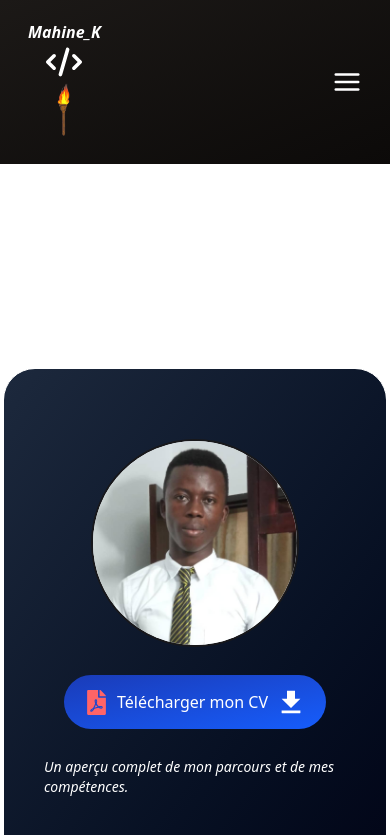
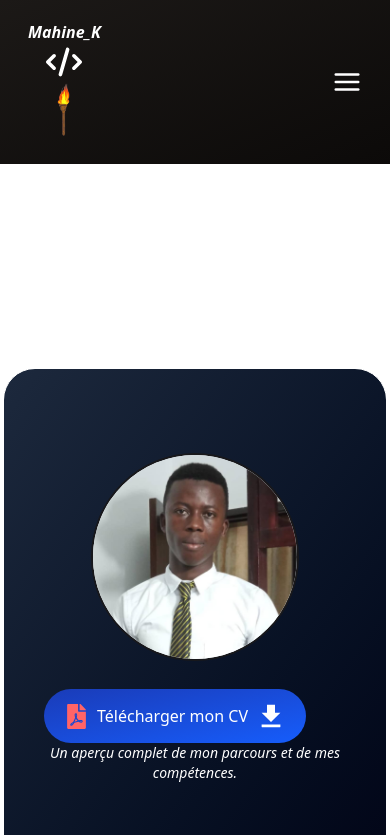
Before and after one commit to Young-power/MyPortfolio, a Next.js app: page /cv in a window 390 px wide. Shown: the top 835 px of the page. Built offline with nearby package versions, Linux system fonts and the light colour scheme.

Commit message:
add tippy.js to myportFolio

```diff
--- a/package.json
+++ b/package.json
@@ -9,6 +9,7 @@
     "lint": "eslint"
   },
   "dependencies": {
+    "@tippyjs/react": "^4.2.6",
     "framer-motion": "^12.23.24",
     "leaflet": "^1.9.4",
     "next": "15.5.0",
@@ -16,7 +17,8 @@
     "react-dom": "19.1.0",
     "react-icons": "^5.5.0",
     "react-leaflet": "^5.0.0",
-    "react-toastify": "^11.0.5"
+    "react-toastify": "^11.0.5",
+    "tippy.js": "^6.3.7"
   },
   "devDependencies": {
     "@eslint/eslintrc": "^3",
--- a/src/app/commponents/cv/Cv.tsx
+++ b/src/app/commponents/cv/Cv.tsx
@@ -2,14 +2,15 @@
 import Image from 'next/image'
 import { FaFilePdf } from 'react-icons/fa';
 import { IoMdDownload } from "react-icons/io";
-import {toast} from 'react-toastify'
+import { toast } from 'react-toastify'
+import TippyShow from '../tippy/TippyShow';
 const Cv = () => {
-    const handleDownload = async ()=>{
+    const handleDownload = async () => {
 
         try {
             const res = await fetch("/assets/files/myCv.pdf");
 
-            if(!res.ok) throw new Error('Impossible de récupérer le fichier');
+            if (!res.ok) throw new Error('Impossible de récupérer le fichier');
 
             const blob = await res.blob();
 
@@ -18,7 +19,7 @@ const Cv = () => {
             const a = document.createElement('a');
 
             a.href = url
-            a.download= "mahine_cv.pdf";
+            a.download = "mahine_cv.pdf";
             a.click();
 
             window.URL.revokeObjectURL(url);
@@ -32,8 +33,8 @@ const Cv = () => {
 
     }
     return (
-        <div className='w-full flex flex-col justify-center items-center mt-16'>
-            <div className='w-96 h-[500px] p-10 rounded-4xl flex flex-col justify-center items-center gap-7 bg-gradient-to-br from-slate-800 to-slate-950  border border-white'>
+        <div className='w-full flex flex-col justify-center items-center mt-16  '>
+            <div className='w-96 h-[500px] md:w-fit md:flex md:flex-row p-10 rounded-4xl flex flex-col justify-center items-center gap-7 bg-gradient-to-br from-slate-800 to-slate-950  border border-white'>
                 <div className="w-52 h-52 md:w-72 md:h-72 rounded-full  overflow-hidden border-2 shadow-white-500  border-white-500">
                     <Image
                         src="/assets/m.jpeg"
@@ -43,6 +44,8 @@ const Cv = () => {
                         className="object-cover w-96 h-96 pb-32 md:pb-0 md:pt-[2px] bg-white"
                     />
                 </div>
+                <div className='md:flex md:flex-col md:justify-center md:items-center md:gap-3'>
+                    <TippyShow message="Download" placement='top' animation='scale' >
                         <button
                             onClick={handleDownload}
                             className="bg-gradient-to-tl from-blue-600 to-blue-800 text-white text-md lg:text-xl px-5 py-3 rounded-4xl cursor-pointer inline-flex items-center gap-2 transition-transform hover:translate-y-1 duration-300 ease-in-out"
@@ -52,10 +55,15 @@ const Cv = () => {
                             <IoMdDownload size={30} className="text-white rounded-full" />
 
                         </button>
-                <p className="text-white text-sm lg:text-md italic">
+                    </TippyShow>
+
+
+                    <p className="text-white text-sm  italic text-center md:text-lg">
                         Un aperçu complet de mon parcours et de mes compétences.
                     </p>
 
+
+                </div>
 
 
             </div>
--- a/src/app/commponents/hero/Hero.tsx
+++ b/src/app/commponents/hero/Hero.tsx
@@ -2,39 +2,11 @@
 import Image from "next/image"
 import SocialMedia from "../socialMedia/SocialMedia"
 import TextMotion from "../motion/TextMotion"
+import LogoLanguage from "./LogoLanguage"
 const Hero = () => {
     return (
         <div className="w-full  py-3">
-
-            <div className="flex relative w-full justify-center space-x-2  py-7">
-                <div>
-                    <Image src="/assets/python.png" alt="legend" width={150} height={150} className=" object-cover rounded-4xl " />
-
-                </div>
-
-                <div>
-                    <Image src="/assets/next.png" alt="legend" width={150} height={150} className=" bg-white rounded-full object-cover r " />
-
-                </div>
-                <div>
-                    <Image src="/assets/linux.jpeg" alt="legend" width={150} height={150} className=" bg-white rounded-full object-cover " />
-
-                </div>
-                <div>
-                    <Image src="/assets/nest.png" alt="legend" width={150} height={150} className=" w-52 object-cover " />
-
-                </div>
-                <div>
-                    <Image src="/assets/react.png" alt="legend" width={150} height={150} className=" object-cover " />
-
-                </div>
-                <div>
-                    <Image src="/assets/js.png" alt="legend" width={150} height={150} className=" object-cover " />
-
-                </div>
-
-
-            </div>
+            <LogoLanguage />
 
             {/* Hero*/}
             <div className="flex w-full flex-col lg:flex-row justify-between  rounded-3xl sm:px-16 lg:px-20 pt-10 border-b-2 border-white">
--- /dev/null
+++ b/src/app/commponents/hero/LogoLanguage.tsx
@@ -0,0 +1,56 @@
+import Image from 'next/image'
+import React from 'react'
+import TippyShow from '../tippy/TippyShow'
+
+const LogoLanguage = () => {
+    return (
+
+        <div className="flex relative w-full justify-center space-x-2  py-7">
+            <TippyShow message="Python" placement='top' animation='scale' >
+                <div>
+                    <Image src="/assets/python.png" alt="legend" width={150} height={150} className=" object-cover rounded-4xl " />
+                </div>
+            </TippyShow>
+
+
+            <TippyShow message="Next.js" placement='top' animation='scale' >
+                <div>
+                    <Image src="/assets/next.png" alt="legend" width={150} height={150} className=" bg-white rounded-full object-cover  " />
+
+                </div>
+            </TippyShow>
+
+            <TippyShow message="Linux" placement='top' animation='scale' >
+                <div>
+                    <Image src="/assets/linux.jpeg" alt="legend" width={150} height={150} className=" bg-white rounded-full object-cover " />
+
+                </div>
+            </TippyShow>
+
+            <TippyShow message="Nest.js" placement='top' animation='scale' >
+                <div>
+                    <Image src="/assets/nest.png" alt="legend" width={150} height={150} className=" w-52 object-cover " />
+
+                </div>
+            </TippyShow>
+
+            <TippyShow message="React" placement='top' animation='scale' >
+                <div>
+                    <Image src="/assets/react.png" alt="legend" width={150} height={150} className=" object-cover " />
+
+                </div>
+            </TippyShow>
+            <TippyShow message="JavaScript" placement='top' animation='scale' >
+                <div>
+                    <Image src="/assets/js.png" alt="legend" width={150} height={150} className=" object-cover " />
+
+                </div>
+
+            </TippyShow>
+
+
+        </div>
+    )
+}
+
+export default LogoLanguage
--- a/src/app/commponents/project/Project3.tsx
+++ b/src/app/commponents/project/Project3.tsx
@@ -1,3 +1,4 @@
+"use client";
 import React from 'react'
 import { IoLogoReact } from "react-icons/io5";
 import { FaGithub } from "react-icons/fa";
@@ -5,6 +6,7 @@ import Link from 'next/link';
 import Title from '../Title';
 import Image from 'next/image';
 import { FaCode } from 'react-icons/fa6';
+import TippyShow from '../tippy/TippyShow';
 const Project3 = () => {
     return (
         <section className='w-full mt-10'>
@@ -25,9 +27,14 @@ const Project3 = () => {
                         </div>
                         <div className='flex flex-col justify-center items-center mt-7 gap-y-1'>
                             <FaGithub className='text-white text-5xl ml-2 cursor-pointer animate-bounce duration-1000' />
-                            <button className="btn btn-outline border px-3 lg:px-5 py-0.5 text-white text-nowrap  rounded-4xl ">
-                                <Link href={"https://github.com/Young-power/whatsapp_ReactNative.git"} className='rounded-4xl' > Voir le code <FaCode className='inline-block' /></Link>
-                            </button>
+
+
+                            <TippyShow message="click pour voir" placement='right' animation='scale' >
+                                <button className="btn btn-outline border px-3 lg:px-5 py-0.5 text-white text-nowrap  rounded-4xl ">
+                                    <Link href={"https://github.com/Young-power/whatsapp_ReactNative.git"} className='rounded-4xl' > Voir le code <FaCode className='inline-block' /></Link>
+                                </button>
+                            </TippyShow>
+
                             <p className="mt-2 text-sm opacity-80 text-nowrap">Consultez le repo sur GitHub</p>
 
                         </div>
--- a/src/app/commponents/project/Projet4.tsx
+++ b/src/app/commponents/project/Projet4.tsx
@@ -1,8 +1,10 @@
+'use client';
 import Image from 'next/image'
 import Link from 'next/link'
 import React from 'react'
 import { FaGithub } from 'react-icons/fa6'
 import { FaCode } from "react-icons/fa6";
+import TippyShow from '../tippy/TippyShow';
 const Projet4 = () => {
   return (
     <div className='w-full flex flex-col lg:gap-7 space-y-10 lg:space-y-0 lg:flex-row px-7 text-white mt-10 lg:justify-center lg:items-center'>
@@ -20,11 +22,16 @@ const Projet4 = () => {
         <code className='text-center'>v1.0.0</code>
         <div className="w-full flex flex-col justify-center items-center mt-5 space-y-3text-center text-white">
           <FaGithub className="text-white text-5xl mb-2 cursor-pointer animate-bounce duration-1000" />
-          <button className="btn btn-outline rounded-4xl">
-            <Link href={"https://github.com/Young-power/reactNtive_jwtToken.git"} className='rounded-4xl' >
-              Voir le code <FaCode className='inline-block' />
-            </Link>
-          </button>
+
+          <TippyShow message="click pour voir" placement='right' animation='scale' >
+            <button className="btn btn-outline rounded-4xl">
+              <Link href={"https://github.com/Young-power/reactNtive_jwtToken.git"} className='rounded-4xl' >
+                Voir le code <FaCode className='inline-block' />
+              </Link>
+            </button>
+          </TippyShow>
+
+
           <p className="mt-2 text-sm opacity-80">Consultez le repo sur GitHub</p>
 
         </div>
--- /dev/null
+++ b/src/app/commponents/tippy/TippyShow.tsx
@@ -0,0 +1,24 @@
+import React from 'react'
+import Tippy, { TippyProps } from "@tippyjs/react";
+import "tippy.js/dist/tippy.css";
+import "tippy.js/animations/scale.css";
+
+interface Props {
+    children: React.ReactElement,
+    message: string,
+    placement: TippyProps["placement"]
+    animation: TippyProps["animation"]
+}
+const TippyShow = ({ children, message, placement, animation }: Props) => {
+    return (
+        <Tippy
+            content={message}
+            placement={placement}
+            animation={animation}
+            theme='custom'>
+            {children}
+        </Tippy>
+    )
+}
+
+export default TippyShow
--- a/src/app/globals.css
+++ b/src/app/globals.css
@@ -29,3 +29,12 @@ body {
 html {
   scroll-behavior: smooth;
 }
+
+
+
+.tippy-box[data-theme~='custom'] {
+  background-color: #3b82f6; /* vert Tailwind : emerald-500 */
+  color: white; /* texte blanc */
+  font-weight: 600;
+  border-radius: 0.5rem; /* arrondi comme tailwind rounded */
+}
```
Also changed, not shown: 1 other file (tests, documents, lock files or other folders). Lines whose indentation alone changed are shown as unchanged.
